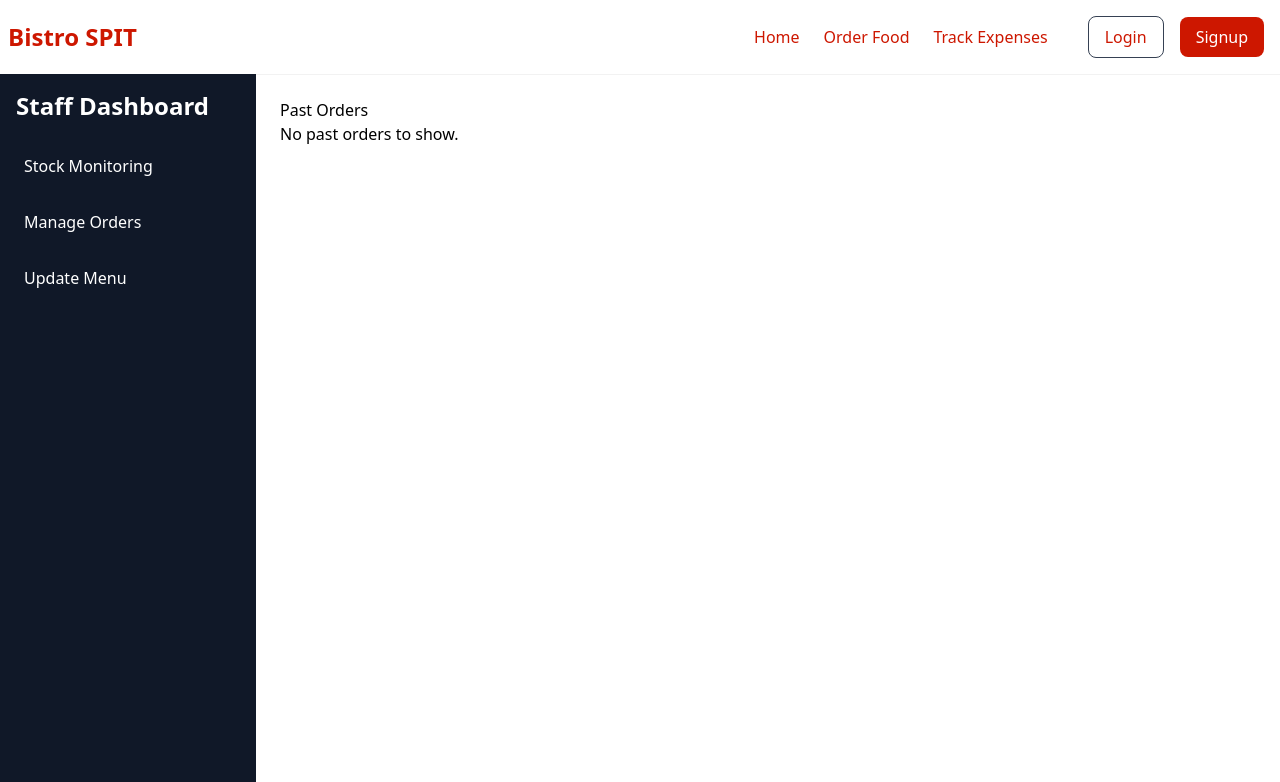
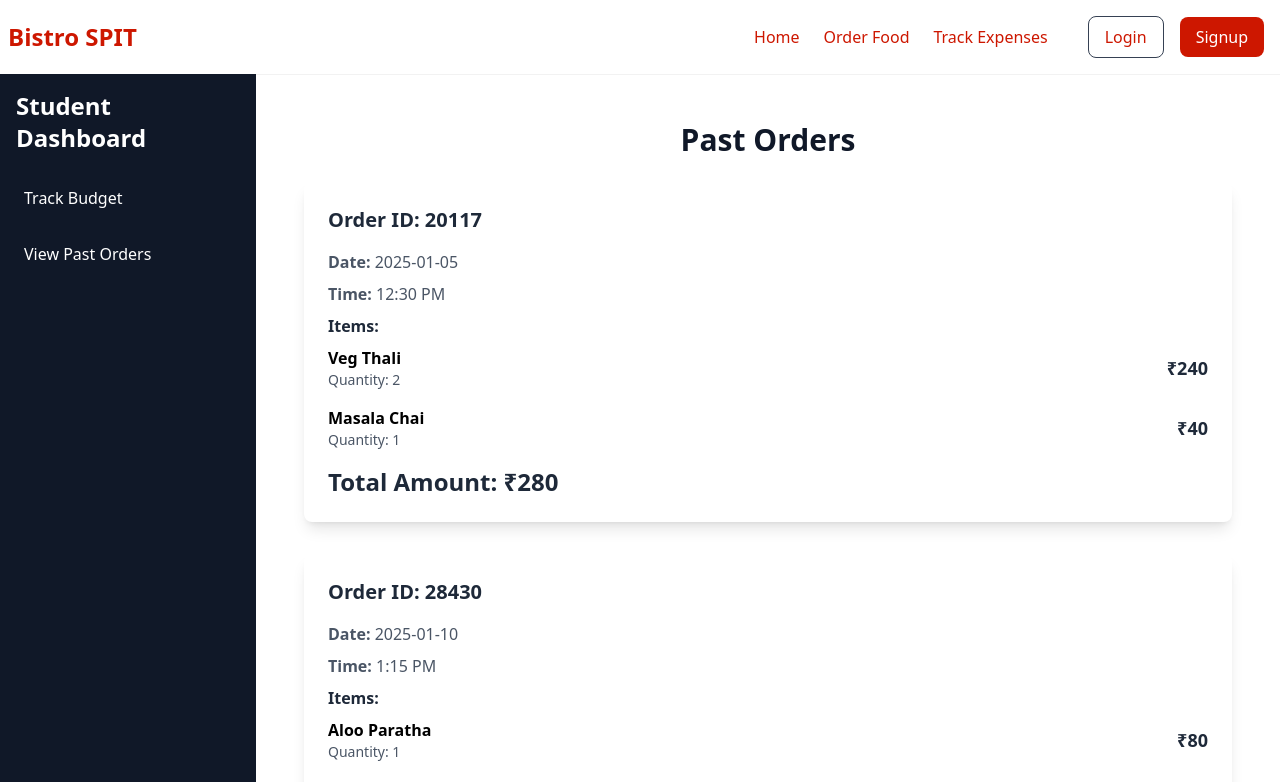
Before and after one commit to piyushr6/frontend-odyssey, a React (Vite) app: page /student/view-past-orders in a window 1280 px wide. Shown: the top 782 px of the page. Built offline with nearby package versions, Linux system fonts and the light colour scheme.

Commit message:
student dashboard completed

```diff
--- /dev/null
+++ b/src/components/StudentSidebar.jsx
@@ -0,0 +1,24 @@
+import { Link } from "react-router-dom";
+
+export default function StudentSidebar() {
+   return (
+      <div className="w-64 min-h-screen bg-gray-900 text-white p-4">
+         <h2 className="text-2xl font-bold mb-6">Student Dashboard</h2>
+         <nav className="space-y-4">
+            <Link
+               to="/student/track-budget"
+               className="block p-2 hover:bg-gray-700 rounded"
+            >
+               Track Budget
+            </Link>
+            <Link
+               to="/student/view-past-orders"
+               className="block p-2 hover:bg-gray-700 rounded"
+            >
+               View Past Orders
+            </Link>
+
+         </nav>
+      </div>
+   );
+}
--- a/src/pages/Student/PastOrdersPage.jsx
+++ b/src/pages/Student/PastOrdersPage.jsx
@@ -1,36 +1,127 @@
 import React, { useState, useEffect } from 'react';
 
+const menuItems = [
+   { id: 1, name: "Veg Thali", price: 120 },
+   { id: 2, name: "Chole Bhature", price: 100 },
+   { id: 3, name: "Aloo Paratha", price: 80 },
+   { id: 4, name: "Dosa", price: 90 },
+   { id: 5, name: "Masala Chai", price: 40 },
+   { id: 6, name: "Samosa", price: 30 },
+   { id: 7, name: "Veg Biryani", price: 200 },
+   { id: 8, name: "Pav Bhaji", price: 100 },
+];
+
 export default function PastOrdersPage() {
-   const [orders, setOrders] = useState([]);
+   const [orders, setOrders] = useState([
+      {
+         id: Math.floor(Math.random() * (30000 - 20000 + 1)) + 20000, // Random ID between 20000 and 30000
+         date: '2025-01-05',
+         time: '12:30 PM',
+         items: [
+            { id: 1, name: "Veg Thali", quantity: 2 },
+            { id: 5, name: "Masala Chai", quantity: 1 }
+         ]
+      },
+      {
+         id: Math.floor(Math.random() * (30000 - 20000 + 1)) + 20000, // Random ID between 20000 and 30000
+         date: '2025-01-10',
+         time: '1:15 PM',
+         items: [
+            { id: 3, name: "Aloo Paratha", quantity: 1 },
+            { id: 7, name: "Veg Biryani", quantity: 1 }
+         ]
+      },
+      {
+         id: Math.floor(Math.random() * (30000 - 20000 + 1)) + 20000, // Random ID between 20000 and 30000
+         date: '2025-01-12',
+         time: '10:00 AM',
+         items: [
+            { id: 2, name: "Chole Bhature", quantity: 2 },
+            { id: 6, name: "Samosa", quantity: 3 }
+         ]
+      },
+      {
+         id: Math.floor(Math.random() * (30000 - 20000 + 1)) + 20000, // Random ID between 20000 and 30000
+         date: '2025-01-14',
+         time: '6:30 PM',
+         items: [
+            { id: 4, name: "Dosa", quantity: 2 },
+            { id: 5, name: "Masala Chai", quantity: 1 }
+         ]
+      },
+      {
+         id: Math.floor(Math.random() * (30000 - 20000 + 1)) + 20000, // Random ID between 20000 and 30000
+         date: '2025-01-18',
+         time: '2:45 PM',
+         items: [
+            { id: 8, name: "Pav Bhaji", quantity: 1 },
+            { id: 7, name: "Veg Biryani", quantity: 1 }
+         ]
+      },
+      {
+         id: Math.floor(Math.random() * (30000 - 20000 + 1)) + 20000, // Random ID between 20000 and 30000
+         date: '2025-01-20',
+         time: '4:00 PM',
+         items: [
+            { id: 3, name: "Aloo Paratha", quantity: 2 },
+            { id: 6, name: "Samosa", quantity: 1 }
+         ]
+      },
+      {
+         id: Math.floor(Math.random() * (30000 - 20000 + 1)) + 20000, // Random ID between 20000 and 30000
+         date: '2025-01-22',
+         time: '12:30 PM',
+         items: [
+            { id: 1, name: "Veg Thali", quantity: 3 },
+            { id: 4, name: "Dosa", quantity: 1 }
+         ]
+      }
+   ]);
 
-   // useEffect(() => {
-   //    // Fetch orders for the student (replace with real API)
-   //    const fetchOrders = async () => {
-   //       const response = await fetch('/api/orders');
-   //       const data = await response.json();
-   //       setOrders(data.orders);
-   //    };
-
-   //    fetchOrders();
-   // }, []);
+   const getTotalPrice = (orderItems) => {
+      return orderItems.reduce((total, item) => {
+         const menuItem = menuItems.find(menuItem => menuItem.id === item.id);
+         return total + (menuItem.price * item.quantity);
+      }, 0);
+   };
 
    return (
-      <div>
-         <h2>Past Orders</h2>
+      <div className="p-6">
+         <h2 className="text-3xl font-bold mb-6 text-center text-gray-900">Past Orders</h2>
+
          <div>
             {orders.length === 0 ? (
                <p>No past orders to show.</p>
             ) : (
-               <ul>
-                  {orders.map((order, index) => (
-                     <li key={index}>
-                        <p><strong>Date:</strong> {order.date}</p>
-                        <p><strong>Time:</strong> {order.time}</p>
-                        <p><strong>Amount:</strong> ${order.amount}</p>
-                        <p><strong>Items:</strong> {order.items.join(', ')}</p>
-                     </li>
+               <div>
+                  {orders.map((order) => (
+                     <div key={order.id} className="mb-8 p-6 bg-white shadow-lg rounded-lg">
+                        <h3 className="text-xl font-semibold text-gray-800 mb-4">Order ID: {order.id}</h3>
+                        <p className="text-gray-600 mb-2"><strong>Date:</strong> {order.date}</p>
+                        <p className="text-gray-600 mb-2"><strong>Time:</strong> {order.time}</p>
+                        <div>
+                           <h4 className="font-semibold text-gray-800 mb-2">Items:</h4>
+                           <ul className="space-y-4">
+                              {order.items.map((orderItem, index) => {
+                                 const menuItem = menuItems.find(item => item.id === orderItem.id);
+                                 return (
+                                    <li key={index} className="flex items-center space-x-4">
+                                       <div className="flex-grow">
+                                          <p className="font-semibold">{menuItem.name}</p>
+                                          <p className="text-sm text-gray-600">Quantity: {orderItem.quantity}</p>
+                                       </div>
+                                       <p className="text-lg font-semibold text-gray-800">₹{menuItem.price * orderItem.quantity}</p>
+                                    </li>
+                                 );
+                              })}
+                           </ul>
+                        </div>
+                        <div className="mt-4">
+                           <h4 className="font-semibold text-gray-800 text-2xl">Total Amount: ₹{getTotalPrice(order.items)}</h4>
+                        </div>
+                     </div>
                   ))}
-               </ul>
+               </div>
             )}
          </div>
       </div>
--- a/src/pages/Student/StudentDashboard.jsx
+++ b/src/pages/Student/StudentDashboard.jsx
@@ -1,12 +1,12 @@
 import { Routes, Route } from "react-router-dom";
-import Sidebar from "../../components/Sidebar";
+import StudentSidebar from "../../components/StudentSidebar";
 import TrackBudgetPage from "./TrackBudgetPage";
 import PastOrdersPage from "./PastOrdersPage";
 
 export default function StudentDashboard() {
   return (
     <div className="flex">
-      <Sidebar />
+      <StudentSidebar />
       <div className="flex-grow p-6">
         <Routes>
           <Route path="track-budget" element={<TrackBudgetPage />} />
--- a/src/pages/Student/TrackBudgetPage.jsx
+++ b/src/pages/Student/TrackBudgetPage.jsx
@@ -1,28 +1,114 @@
-import React, { useState, useEffect } from 'react';
+import React, { useState, useEffect } from "react";
 
 export default function TrackBudgetPage() {
    const [spentThisMonth, setSpentThisMonth] = useState(0);
+   const [orders, setOrders] = useState([
+      { id: 1, date: "2025-01-05", amount: 200, category: "Snacks" },
+      { id: 2, date: "2025-01-10", amount: 150, category: "Beverages" },
+      { id: 3, date: "2025-01-15", amount: 300, category: "Lunch" },
+      { id: 4, date: "2025-01-20", amount: 250, category: "Snacks" },
+      { id: 5, date: "2025-01-22", amount: 100, category: "Beverages" },
+   ]);
+   const [filteredOrders, setFilteredOrders] = useState(orders);
+   const [sortOrder, setSortOrder] = useState("asc");
 
-   // useEffect(() => {
-   //    // Fetch the data for the current month (or any logic you prefer)
-   //    const fetchData = async () => {
-   //       // Example: Assume we get the amount spent this month from an API
-   //       const response = await fetch('/api/budget');
-   //       const data = await response.json();
-   //       setSpentThisMonth(data.amountSpent);
-   //    };
+   // Calculate total spent this month
+   useEffect(() => {
+      const totalSpent = filteredOrders.reduce((sum, order) => sum + order.amount, 0);
+      setSpentThisMonth(totalSpent);
+   }, [filteredOrders]);
 
-   //    fetchData();
-   // }, []);
+   // Sort orders
+   const handleSort = (order) => {
+      setSortOrder(order);
+      const sortedOrders = [...filteredOrders].sort((a, b) => {
+         return order === "asc" ? a.amount - b.amount : b.amount - a.amount;
+      });
+      setFilteredOrders(sortedOrders);
+   };
+
+   // Filter orders by category
+   const handleFilter = (category) => {
+      if (category === "All") {
+         setFilteredOrders(orders);
+      } else {
+         const filtered = orders.filter((order) => order.category === category);
+         setFilteredOrders(filtered);
+      }
+   };
 
    return (
-      <div>
-         <h2>Track Your Budget</h2>
-         <div>
-            <h3>Amount Spent This Month:</h3>
-            <p>${spentThisMonth}</p>
+      <div className="p-6">
+         <h2 className="text-3xl font-bold mb-6 text-center text-gray-900">Track Your Canteen Spending</h2>
+
+         <div className="mb-8">
+            <h3 className="text-xl font-semibold text-gray-800">Amount Spent This Month:</h3>
+            <p className="text-4xl font-bold text-indigo-600">₹{spentThisMonth}</p>
          </div>
-         {/* Add more features like showing categories */}
+
+         {/* Filter and Sort Controls */}
+         <div className="mb-8 flex justify-between items-center">
+            <div className="flex space-x-4">
+               <button
+                  className="bg-indigo-600 text-white py-2 px-4 rounded-lg hover:border hover:border-black"
+                  onClick={() => handleFilter("All")}
+               >
+                  All Categories
+               </button>
+               <button
+                  className="bg-gray-300 text-gray-800 py-2 px-4 rounded-lg hover:border hover:border-black"
+                  onClick={() => handleFilter("Snacks")}
+               >
+                  Snacks
+               </button>
+               <button
+                  className="bg-gray-300 text-gray-800 py-2 px-4 rounded-lg hover:border hover:border-black"
+                  onClick={() => handleFilter("Beverages")}
+               >
+                  Beverages
+               </button>
+               <button
+                  className="bg-gray-300 text-gray-800 py-2 px-4 rounded-lg hover:border hover:border-black"
+                  onClick={() => handleFilter("Lunch")}
+               >
+                  Lunch
+               </button>
+            </div>
+            <div>
+               <button
+                  className="bg-green-600 text-white py-2 px-4 rounded-lg hover:opacity-80"
+                  onClick={() => handleSort(sortOrder === "asc" ? "desc" : "asc")}
+               >
+                  Sort by Amount ({sortOrder === "asc" ? "Ascending" : "Descending"})
+               </button>
+            </div>
+         </div>
+
+         {/* Display the Orders */}
+         <div className="bg-white shadow-lg rounded-lg p-4">
+            <h3 className="text-lg font-semibold text-gray-800 mb-4">Your Orders</h3>
+            <table className="min-w-full table-auto">
+               <thead className="bg-gray-100">
+                  <tr>
+                     <th className="py-2 px-4 text-left text-gray-600">Date</th>
+                     <th className="py-2 px-4 text-left text-gray-600">Category</th>
+                     <th className="py-2 px-4 text-left text-gray-600">Amount</th>
+                  </tr>
+               </thead>
+               <tbody>
+                  {filteredOrders.map((order) => (
+                     <tr key={order.id} className="border-b hover:bg-gray-50">
+                        <td className="py-2 px-4">{order.date}</td>
+                        <td className="py-2 px-4">{order.category}</td>
+                        <td className="py-2 px-4">₹{order.amount}</td>
+                     </tr>
+                  ))}
+               </tbody>
+            </table>
+         </div>
+
+         {/* Amount of daily meals left on card */}
+         <h3 className="text-2xl font-semibold text-gray-800 mt-8">Amount of daily meals left on card: 28</h3>
       </div>
    );
 }
```
